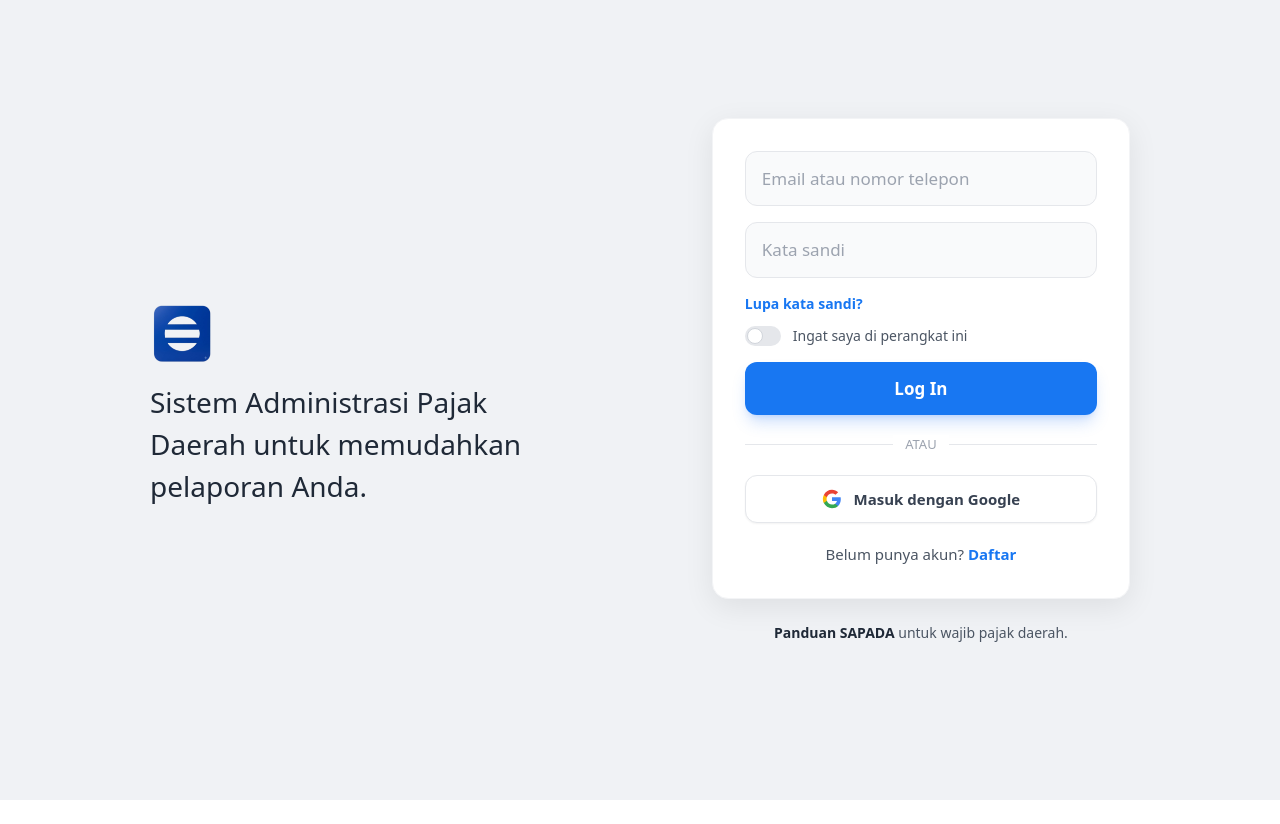
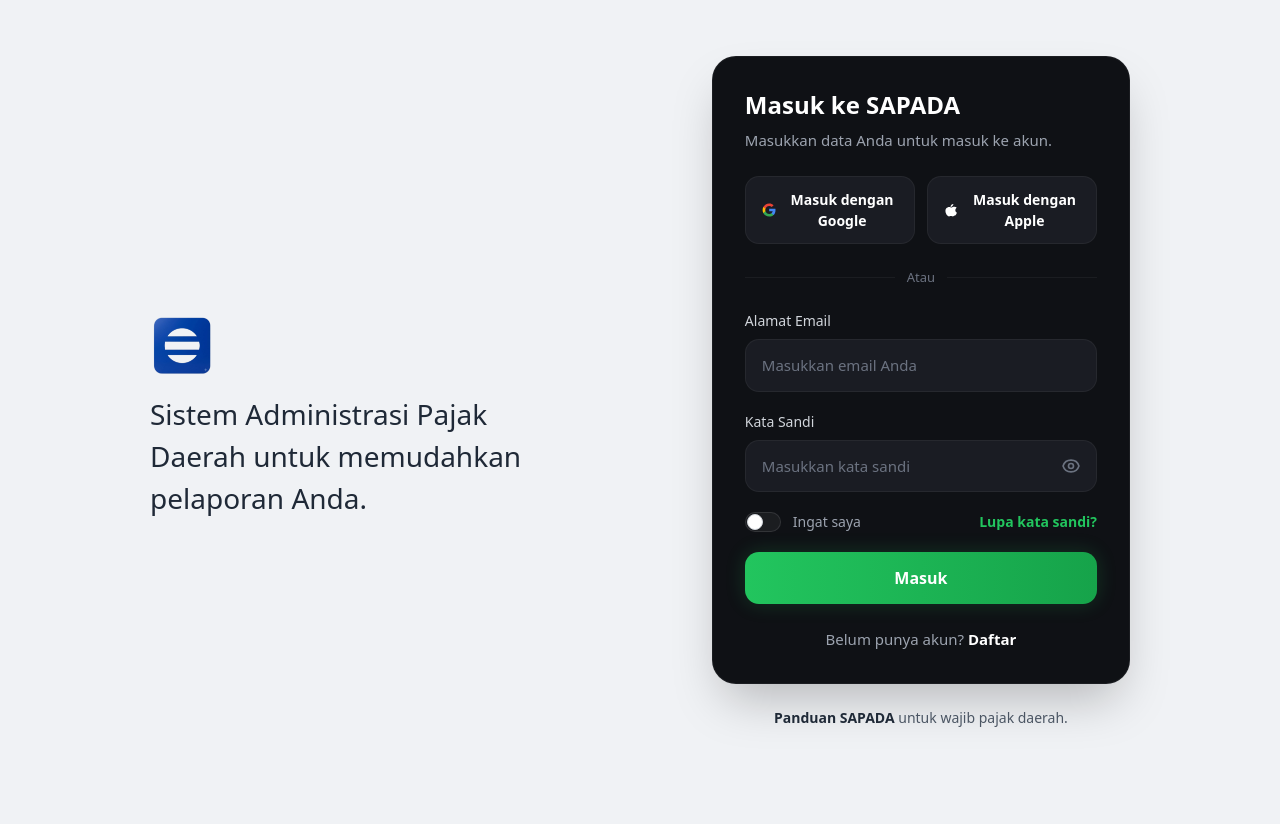
Before and after one commit to theseurhead/sapada, a Next.js app: page /login in a window 1280 px wide. Before the commit the page ends 800 px from the top, so only its background shows below. Built offline with nearby package versions, Linux system fonts and the light colour scheme.

Commit message:
Redesign login card according to new dark modern style in jos.md

```diff
--- a/app/login/page.tsx
+++ b/app/login/page.tsx
@@ -23,78 +23,99 @@ export default function LoginPage() {
 
         {/* Right Side: Login Form */}
         <div className="w-full md:w-[420px]">
-          <div className="bg-white dark:bg-[#242526] rounded-2xl p-6 sm:p-8 shadow-[0_8px_30px_rgb(0,0,0,0.08)] dark:shadow-none flex flex-col space-y-5 border border-gray-100 dark:border-[#3a3b3c]">
+          <div className="bg-[#0f1115] border border-white/5 rounded-[24px] p-6 sm:p-8 shadow-2xl flex flex-col w-full text-white">
 
-            <form className="flex flex-col space-y-4">
-              <div>
+            <div className="mb-6">
+              <h3 className="text-2xl font-bold text-white mb-2">Masuk ke SAPADA</h3>
+              <p className="text-[15px] text-gray-400">Masukkan data Anda untuk masuk ke akun.</p>
+            </div>
+
+            {/* Social Buttons */}
+            <div className="flex flex-col sm:flex-row gap-3 mb-6">
+              <button type="button" className="flex-1 flex items-center justify-center gap-2.5 px-4 py-3 rounded-[14px] bg-[#1a1c23] hover:bg-[#23252d] border border-white/5 transition-colors text-[14px] font-semibold text-white">
+                <svg className="w-5 h-5" viewBox="0 0 24 24" fill="none" xmlns="http://www.w3.org/2000/svg">
+                  <path d="M22.56 12.25c0-.78-.07-1.53-.2-2.25H12v4.26h5.92c-.26 1.37-1.04 2.53-2.21 3.31v2.77h3.57c2.08-1.92 3.28-4.74 3.28-8.09z" fill="#4285F4"/>
+                  <path d="M12 23c2.97 0 5.46-.98 7.28-2.66l-3.57-2.77c-.98.66-2.23 1.06-3.71 1.06-2.86 0-5.29-1.93-6.16-4.53H2.18v2.84C3.99 20.53 7.7 23 12 23z" fill="#34A853"/>
+                  <path d="M5.84 14.09c-.22-.66-.35-1.36-.35-2.09s.13-1.43.35-2.09V7.07H2.18C1.43 8.55 1 10.22 1 12s.43 3.45 1.18 4.93l2.85-2.22.81-.62z" fill="#FBBC05"/>
+                  <path d="M12 5.38c1.62 0 3.06.56 4.21 1.64l3.15-3.15C17.45 2.09 14.97 1 12 1 7.7 1 3.99 3.47 2.18 7.07l3.66 2.84c.87-2.6 3.3-4.53 6.16-4.53z" fill="#EA4335"/>
+                </svg>
+                Masuk dengan Google
+              </button>
+              <button type="button" className="flex-1 flex items-center justify-center gap-2.5 px-4 py-3 rounded-[14px] bg-[#1a1c23] hover:bg-[#23252d] border border-white/5 transition-colors text-[14px] font-semibold text-white">
+                <svg className="w-5 h-5 text-white" viewBox="0 0 24 24" fill="currentColor">
+                  <path d="M17.05 20.28c-.98.95-2.05 1.88-3.08 1.88-1.09 0-1.44-.65-3.03-.65-1.6 0-1.95.65-3.03.65-1.04 0-2.11-.93-3.08-1.88C2.5 17.5 1.15 12.33 3.65 9.42c1.23-1.42 2.89-2.3 4.54-2.3 1.54 0 2.86.97 3.86.97 1.01 0 2.59-1.12 4.39-1.12 1.48 0 2.82.61 3.73 1.62-3.23 1.94-2.73 6.55.33 7.78-.71 1.81-1.74 3.48-3.45 5.11zm-3.69-14.8c-.8.95-2.05 1.55-3.21 1.45.18-1.17.82-2.34 1.63-3.14.8-.95 2.05-1.55 3.21-1.45-.18 1.17-.82 2.34-1.63 3.14z"/>
+                </svg>
+                Masuk dengan Apple
+              </button>
+            </div>
+
+            {/* Divider */}
+            <div className="relative flex items-center justify-center mb-6">
+              <div className="absolute inset-0 flex items-center">
+                <div className="w-full border-t border-white/5"></div>
+              </div>
+              <div className="relative flex justify-center text-[13px] font-medium">
+                <span className="px-3 bg-[#0f1115] text-gray-500">Atau</span>
+              </div>
+            </div>
+
+            {/* Form */}
+            <form className="flex flex-col space-y-5">
+              <div className="flex flex-col space-y-2">
+                <label htmlFor="email" className="text-sm font-medium text-gray-300">Alamat Email</label>
                 <input
                   type="email"
                   id="email"
                   name="email"
-                  placeholder="Email atau nomor telepon"
-                  className="w-full px-4 py-3.5 bg-gray-50 dark:bg-[#3a3b3c] border border-gray-200 dark:border-[#4e4f50] rounded-xl text-gray-900 dark:text-gray-200 text-[17px] focus:outline-none focus:ring-2 focus:ring-[#1877f2]/50 focus:border-[#1877f2] transition-all placeholder-gray-400 dark:placeholder-gray-400"
-                  required
-                />
-              </div>
-              <div>
-                <input
-                  type="password"
-                  id="password"
-                  name="password"
-                  placeholder="Kata sandi"
-                  className="w-full px-4 py-3.5 bg-gray-50 dark:bg-[#3a3b3c] border border-gray-200 dark:border-[#4e4f50] rounded-xl text-gray-900 dark:text-gray-200 text-[17px] focus:outline-none focus:ring-2 focus:ring-[#1877f2]/50 focus:border-[#1877f2] transition-all placeholder-gray-400 dark:placeholder-gray-400"
+                  placeholder="Masukkan email Anda"
+                  className="w-full px-4 py-3.5 bg-[#1a1c23] border border-white/5 rounded-[14px] text-white text-[15px] focus:outline-none focus:ring-2 focus:ring-green-500/50 focus:border-green-500 transition-all placeholder-gray-500"
                   required
                 />
               </div>
 
-              <div className="flex flex-col space-y-3 mt-1">
-                <div className="flex justify-start">
-                  <Link href="/forgot-password" className="text-sm font-semibold text-[#1877f2] hover:text-blue-700 transition-colors">
-                    Lupa kata sandi?
-                  </Link>
+              <div className="flex flex-col space-y-2">
+                <label htmlFor="password" className="text-sm font-medium text-gray-300">Kata Sandi</label>
+                <div className="relative">
+                  <input
+                    type="password"
+                    id="password"
+                    name="password"
+                    placeholder="Masukkan kata sandi"
+                    className="w-full px-4 py-3.5 bg-[#1a1c23] border border-white/5 rounded-[14px] text-white text-[15px] focus:outline-none focus:ring-2 focus:ring-green-500/50 focus:border-green-500 transition-all placeholder-gray-500 pr-12"
+                    required
+                  />
+                  <button type="button" className="absolute right-4 top-1/2 -translate-y-1/2 text-gray-500 hover:text-white transition-colors">
+                    {/* Eye icon */}
+                    <svg className="w-5 h-5" fill="none" viewBox="0 0 24 24" stroke="currentColor">
+                      <path strokeLinecap="round" strokeLinejoin="round" strokeWidth={2} d="M15 12a3 3 0 11-6 0 3 3 0 016 0z" />
+                      <path strokeLinecap="round" strokeLinejoin="round" strokeWidth={2} d="M2.458 12C3.732 7.943 7.523 5 12 5c4.478 0 8.268 2.943 9.542 7-1.274 4.057-5.064 7-9.542 7-4.477 0-8.268-2.943-9.542-7z" />
+                    </svg>
+                  </button>
                 </div>
-                <div className="flex items-center">
-                  <label className="relative inline-flex items-center cursor-pointer group">
-                    <input type="checkbox" value="" className="sr-only peer" />
-                    <div className="w-9 h-5 bg-gray-200 peer-focus:outline-none peer-focus:ring-2 peer-focus:ring-[#1877f2]/40 rounded-full peer dark:bg-gray-700 peer-checked:after:translate-x-full peer-checked:after:border-white after:content-[''] after:absolute after:top-[2px] after:left-[2px] after:bg-white after:border-gray-300 after:border after:rounded-full after:h-4 after:w-4 after:transition-all dark:border-gray-600 peer-checked:bg-[#1877f2] group-hover:after:scale-95"></div>
-                    <span className="ml-3 text-sm font-medium text-gray-600 dark:text-gray-300 cursor-pointer">Ingat saya di perangkat ini</span>
-                  </label>
-                </div>
+              </div>
+
+              <div className="flex items-center justify-between mt-1">
+                <label className="relative inline-flex items-center cursor-pointer group">
+                  <input type="checkbox" value="" className="sr-only peer" />
+                  <div className="w-9 h-5 bg-white/5 peer-focus:outline-none peer-focus:ring-2 peer-focus:ring-green-500/40 rounded-full peer peer-checked:after:translate-x-full peer-checked:after:border-white after:content-[''] after:absolute after:top-[2px] after:left-[2px] after:bg-white after:border-gray-300 after:border after:rounded-full after:h-4 after:w-4 after:transition-all peer-checked:bg-green-500 group-hover:after:scale-95 border border-white/10"></div>
+                  <span className="ml-3 text-sm font-medium text-gray-400 cursor-pointer group-hover:text-gray-300 transition-colors">Ingat saya</span>
+                </label>
+                <Link href="/forgot-password" className="text-sm font-semibold text-green-500 hover:text-green-400 transition-colors">
+                  Lupa kata sandi?
+                </Link>
               </div>
 
               <button
                 type="submit"
-                className="w-full mt-4 inline-flex items-center justify-center px-6 py-3.5 rounded-xl bg-[#1877f2] hover:bg-[#166fe5] active:bg-[#1460c4] text-white font-bold text-[17px] transition-all focus-visible:outline-none shadow-lg shadow-blue-500/25"
+                className="w-full mt-2 inline-flex items-center justify-center px-6 py-3.5 rounded-[14px] bg-gradient-to-r from-[#22c55e] to-[#16a34a] hover:from-[#20b958] hover:to-[#15803d] active:scale-[0.98] text-white font-bold text-[16px] transition-all focus-visible:outline-none shadow-[0_0_20px_rgba(34,197,94,0.2)]"
               >
-                Log In
+                Masuk
               </button>
             </form>
 
-            <div className="relative flex items-center justify-center w-full my-1">
-              <div className="absolute inset-0 flex items-center">
-                <div className="w-full border-t border-gray-200 dark:border-[#3a3b3c]"></div>
-              </div>
-              <div className="relative flex justify-center text-[13px] font-medium">
-                <span className="px-3 bg-white dark:bg-[#242526] text-gray-400">ATAU</span>
-              </div>
-            </div>
-
-            <button
-              type="button"
-              className="w-full inline-flex items-center justify-center gap-3 px-4 py-3 rounded-xl bg-white dark:bg-[#242526] hover:bg-gray-50 dark:hover:bg-[#3a3b3c] border border-gray-200 dark:border-gray-600 text-gray-700 dark:text-gray-200 font-semibold text-[15px] transition-all shadow-sm focus-visible:outline-none"
-            >
-              <svg className="w-5 h-5" viewBox="0 0 24 24" fill="none" xmlns="http://www.w3.org/2000/svg">
-                <path d="M22.56 12.25c0-.78-.07-1.53-.2-2.25H12v4.26h5.92c-.26 1.37-1.04 2.53-2.21 3.31v2.77h3.57c2.08-1.92 3.28-4.74 3.28-8.09z" fill="#4285F4"/>
-                <path d="M12 23c2.97 0 5.46-.98 7.28-2.66l-3.57-2.77c-.98.66-2.23 1.06-3.71 1.06-2.86 0-5.29-1.93-6.16-4.53H2.18v2.84C3.99 20.53 7.7 23 12 23z" fill="#34A853"/>
-                <path d="M5.84 14.09c-.22-.66-.35-1.36-.35-2.09s.13-1.43.35-2.09V7.07H2.18C1.43 8.55 1 10.22 1 12s.43 3.45 1.18 4.93l2.85-2.22.81-.62z" fill="#FBBC05"/>
-                <path d="M12 5.38c1.62 0 3.06.56 4.21 1.64l3.15-3.15C17.45 2.09 14.97 1 12 1 7.7 1 3.99 3.47 2.18 7.07l3.66 2.84c.87-2.6 3.3-4.53 6.16-4.53z" fill="#EA4335"/>
-              </svg>
-              Masuk dengan Google
-            </button>
-
-            <div className="text-center mt-4 mb-2 text-[15px]">
-              <span className="text-gray-600 dark:text-gray-400">Belum punya akun? </span>
-              <Link href="/register" className="font-semibold text-[#1877f2] hover:underline transition-colors">
+            <div className="text-center mt-6 text-[15px]">
+              <span className="text-gray-400">Belum punya akun? </span>
+              <Link href="/register" className="font-semibold text-white hover:text-green-400 hover:underline transition-colors">
                 Daftar
               </Link>
             </div>
--- a/app/page.tsx
+++ b/app/page.tsx
@@ -51,69 +51,99 @@ export default function Home() {
 
           {/* Right Side: Login Form */}
           <div className="w-full max-w-[420px] shrink-0">
-            <div className="bg-[#12141a] md:bg-white border border-white/10 md:border-gray-100 rounded-2xl p-6 sm:p-8 shadow-2xl md:shadow-[0_8px_30px_rgb(0,0,0,0.08)] flex flex-col space-y-5">
-              <form className="flex flex-col space-y-4">
-                <input
-                  type="email"
-                  placeholder="Email atau nomor telepon"
-                  className="w-full px-4 py-3.5 bg-white/5 md:bg-gray-50 border border-white/10 md:border-gray-200 rounded-xl text-white md:text-gray-900 text-base focus:outline-none focus:ring-2 focus:ring-blue-500/50 focus:border-blue-500 transition-all placeholder-white/30 md:placeholder-gray-400"
-                  required
-                />
-                <input
-                  type="password"
-                  placeholder="Kata sandi"
-                  className="w-full px-4 py-3.5 bg-white/5 md:bg-gray-50 border border-white/10 md:border-gray-200 rounded-xl text-white md:text-gray-900 text-base focus:outline-none focus:ring-2 focus:ring-blue-500/50 focus:border-blue-500 transition-all placeholder-white/30 md:placeholder-gray-400"
-                  required
-                />
+            <div className="bg-[#0f1115] border border-white/5 rounded-[24px] p-6 sm:p-8 shadow-2xl flex flex-col w-full text-white">
 
-                <div className="flex flex-col space-y-3 mt-1">
-                  <div className="flex justify-start">
-                    <Link href="/forgot-password" className="text-sm font-semibold text-[#1877f2] hover:text-blue-700 transition-colors">
-                      Lupa kata sandi?
-                    </Link>
+              <div className="mb-6">
+                <h3 className="text-2xl font-bold text-white mb-2">Masuk ke SAPADA</h3>
+                <p className="text-[15px] text-gray-400">Masukkan data Anda untuk masuk ke akun.</p>
+              </div>
+
+              {/* Social Buttons */}
+              <div className="flex flex-col sm:flex-row gap-3 mb-6">
+                <button type="button" className="flex-1 flex items-center justify-center gap-2.5 px-4 py-3 rounded-[14px] bg-[#1a1c23] hover:bg-[#23252d] border border-white/5 transition-colors text-[14px] font-semibold text-white">
+                  <svg className="w-5 h-5" viewBox="0 0 24 24" fill="none" xmlns="http://www.w3.org/2000/svg">
+                    <path d="M22.56 12.25c0-.78-.07-1.53-.2-2.25H12v4.26h5.92c-.26 1.37-1.04 2.53-2.21 3.31v2.77h3.57c2.08-1.92 3.28-4.74 3.28-8.09z" fill="#4285F4"/>
+                    <path d="M12 23c2.97 0 5.46-.98 7.28-2.66l-3.57-2.77c-.98.66-2.23 1.06-3.71 1.06-2.86 0-5.29-1.93-6.16-4.53H2.18v2.84C3.99 20.53 7.7 23 12 23z" fill="#34A853"/>
+                    <path d="M5.84 14.09c-.22-.66-.35-1.36-.35-2.09s.13-1.43.35-2.09V7.07H2.18C1.43 8.55 1 10.22 1 12s.43 3.45 1.18 4.93l2.85-2.22.81-.62z" fill="#FBBC05"/>
+                    <path d="M12 5.38c1.62 0 3.06.56 4.21 1.64l3.15-3.15C17.45 2.09 14.97 1 12 1 7.7 1 3.99 3.47 2.18 7.07l3.66 2.84c.87-2.6 3.3-4.53 6.16-4.53z" fill="#EA4335"/>
+                  </svg>
+                  Masuk dengan Google
+                </button>
+                <button type="button" className="flex-1 flex items-center justify-center gap-2.5 px-4 py-3 rounded-[14px] bg-[#1a1c23] hover:bg-[#23252d] border border-white/5 transition-colors text-[14px] font-semibold text-white">
+                  <svg className="w-5 h-5 text-white" viewBox="0 0 24 24" fill="currentColor">
+                    <path d="M17.05 20.28c-.98.95-2.05 1.88-3.08 1.88-1.09 0-1.44-.65-3.03-.65-1.6 0-1.95.65-3.03.65-1.04 0-2.11-.93-3.08-1.88C2.5 17.5 1.15 12.33 3.65 9.42c1.23-1.42 2.89-2.3 4.54-2.3 1.54 0 2.86.97 3.86.97 1.01 0 2.59-1.12 4.39-1.12 1.48 0 2.82.61 3.73 1.62-3.23 1.94-2.73 6.55.33 7.78-.71 1.81-1.74 3.48-3.45 5.11zm-3.69-14.8c-.8.95-2.05 1.55-3.21 1.45.18-1.17.82-2.34 1.63-3.14.8-.95 2.05-1.55 3.21-1.45-.18 1.17-.82 2.34-1.63 3.14z"/>
+                  </svg>
+                  Masuk dengan Apple
+                </button>
+              </div>
+
+              {/* Divider */}
+              <div className="relative flex items-center justify-center mb-6">
+                <div className="absolute inset-0 flex items-center">
+                  <div className="w-full border-t border-white/5"></div>
+                </div>
+                <div className="relative flex justify-center text-[13px] font-medium">
+                  <span className="px-3 bg-[#0f1115] text-gray-500">Atau</span>
+                </div>
+              </div>
+
+              {/* Form */}
+              <form className="flex flex-col space-y-5">
+                <div className="flex flex-col space-y-2">
+                  <label htmlFor="email-home" className="text-sm font-medium text-gray-300">Alamat Email</label>
+                  <input
+                    type="email"
+                    id="email-home"
+                    name="email"
+                    placeholder="Masukkan email Anda"
+                    className="w-full px-4 py-3.5 bg-[#1a1c23] border border-white/5 rounded-[14px] text-white text-[15px] focus:outline-none focus:ring-2 focus:ring-green-500/50 focus:border-green-500 transition-all placeholder-gray-500"
+                    required
+                  />
+                </div>
+
+                <div className="flex flex-col space-y-2">
+                  <label htmlFor="password-home" className="text-sm font-medium text-gray-300">Kata Sandi</label>
+                  <div className="relative">
+                    <input
+                      type="password"
+                      id="password-home"
+                      name="password"
+                      placeholder="Masukkan kata sandi"
+                      className="w-full px-4 py-3.5 bg-[#1a1c23] border border-white/5 rounded-[14px] text-white text-[15px] focus:outline-none focus:ring-2 focus:ring-green-500/50 focus:border-green-500 transition-all placeholder-gray-500 pr-12"
+                      required
+                    />
+                    <button type="button" className="absolute right-4 top-1/2 -translate-y-1/2 text-gray-500 hover:text-white transition-colors">
+                      {/* Eye icon */}
+                      <svg className="w-5 h-5" fill="none" viewBox="0 0 24 24" stroke="currentColor">
+                        <path strokeLinecap="round" strokeLinejoin="round" strokeWidth={2} d="M15 12a3 3 0 11-6 0 3 3 0 016 0z" />
+                        <path strokeLinecap="round" strokeLinejoin="round" strokeWidth={2} d="M2.458 12C3.732 7.943 7.523 5 12 5c4.478 0 8.268 2.943 9.542 7-1.274 4.057-5.064 7-9.542 7-4.477 0-8.268-2.943-9.542-7z" />
+                      </svg>
+                    </button>
                   </div>
-                  <div className="flex items-center">
-                    <label className="relative inline-flex items-center cursor-pointer group">
-                      <input type="checkbox" value="" className="sr-only peer" />
-                      <div className="w-9 h-5 bg-gray-200 peer-focus:outline-none peer-focus:ring-2 peer-focus:ring-[#1877f2]/40 rounded-full peer dark:bg-white/10 peer-checked:after:translate-x-full peer-checked:after:border-white after:content-[''] after:absolute after:top-[2px] after:left-[2px] after:bg-white after:border-gray-300 after:border after:rounded-full after:h-4 after:w-4 after:transition-all dark:border-gray-600 peer-checked:bg-[#1877f2] group-hover:after:scale-95"></div>
-                      <span className="ml-3 text-sm font-medium text-white/90 md:text-gray-600 cursor-pointer">Ingat saya di perangkat ini</span>
-                    </label>
-                  </div>
+                </div>
+
+                <div className="flex items-center justify-between mt-1">
+                  <label className="relative inline-flex items-center cursor-pointer group">
+                    <input type="checkbox" value="" className="sr-only peer" />
+                    <div className="w-9 h-5 bg-white/5 peer-focus:outline-none peer-focus:ring-2 peer-focus:ring-green-500/40 rounded-full peer peer-checked:after:translate-x-full peer-checked:after:border-white after:content-[''] after:absolute after:top-[2px] after:left-[2px] after:bg-white after:border-gray-300 after:border after:rounded-full after:h-4 after:w-4 after:transition-all peer-checked:bg-green-500 group-hover:after:scale-95 border border-white/10"></div>
+                    <span className="ml-3 text-sm font-medium text-gray-400 cursor-pointer group-hover:text-gray-300 transition-colors">Ingat saya</span>
+                  </label>
+                  <Link href="/forgot-password" className="text-sm font-semibold text-green-500 hover:text-green-400 transition-colors">
+                    Lupa kata sandi?
+                  </Link>
                 </div>
 
                 <button
                   type="submit"
-                  className="w-full mt-4 inline-flex items-center justify-center px-6 py-3.5 rounded-xl bg-[#1877f2] hover:bg-[#166fe5] active:bg-[#1460c4] text-white font-bold text-[17px] transition-all focus-visible:outline-none shadow-lg shadow-blue-500/25"
+                  className="w-full mt-2 inline-flex items-center justify-center px-6 py-3.5 rounded-[14px] bg-gradient-to-r from-[#22c55e] to-[#16a34a] hover:from-[#20b958] hover:to-[#15803d] active:scale-[0.98] text-white font-bold text-[16px] transition-all focus-visible:outline-none shadow-[0_0_20px_rgba(34,197,94,0.2)]"
                 >
-                  Log In
+                  Masuk
                 </button>
               </form>
 
-              <div className="relative flex items-center justify-center w-full my-1">
-                <div className="absolute inset-0 flex items-center">
-                  <div className="w-full border-t border-white/10 md:border-gray-200"></div>
-                </div>
-                <div className="relative flex justify-center text-[13px] font-medium">
-                  <span className="px-3 bg-[#12141a] md:bg-white text-white/50 md:text-gray-400">ATAU</span>
-                </div>
-              </div>
-
-              <button
-                type="button"
-                className="w-full inline-flex items-center justify-center gap-3 px-4 py-3 rounded-xl bg-white/5 md:bg-white hover:bg-white/10 md:hover:bg-gray-50 border border-white/10 md:border-gray-200 text-white md:text-gray-700 font-semibold text-[15px] transition-all shadow-sm"
-              >
-                <svg className="w-5 h-5" viewBox="0 0 24 24" fill="none" xmlns="http://www.w3.org/2000/svg">
-                  <path d="M22.56 12.25c0-.78-.07-1.53-.2-2.25H12v4.26h5.92c-.26 1.37-1.04 2.53-2.21 3.31v2.77h3.57c2.08-1.92 3.28-4.74 3.28-8.09z" fill="#4285F4"/>
-                  <path d="M12 23c2.97 0 5.46-.98 7.28-2.66l-3.57-2.77c-.98.66-2.23 1.06-3.71 1.06-2.86 0-5.29-1.93-6.16-4.53H2.18v2.84C3.99 20.53 7.7 23 12 23z" fill="#34A853"/>
-                  <path d="M5.84 14.09c-.22-.66-.35-1.36-.35-2.09s.13-1.43.35-2.09V7.07H2.18C1.43 8.55 1 10.22 1 12s.43 3.45 1.18 4.93l2.85-2.22.81-.62z" fill="#FBBC05"/>
-                  <path d="M12 5.38c1.62 0 3.06.56 4.21 1.64l3.15-3.15C17.45 2.09 14.97 1 12 1 7.7 1 3.99 3.47 2.18 7.07l3.66 2.84c.87-2.6 3.3-4.53 6.16-4.53z" fill="#EA4335"/>
-                </svg>
-                Masuk dengan Google
-              </button>
-
-              <div className="text-center mt-4 mb-2 text-sm">
-                <span className="text-white/70 md:text-gray-600">Belum punya akun? </span>
-                <Link href="/register" className="font-semibold text-[#1877f2] hover:underline transition-colors">
+              <div className="text-center mt-6 text-[15px]">
+                <span className="text-gray-400">Belum punya akun? </span>
+                <Link href="/register" className="font-semibold text-white hover:text-green-400 hover:underline transition-colors">
                   Daftar
                 </Link>
               </div>
```
